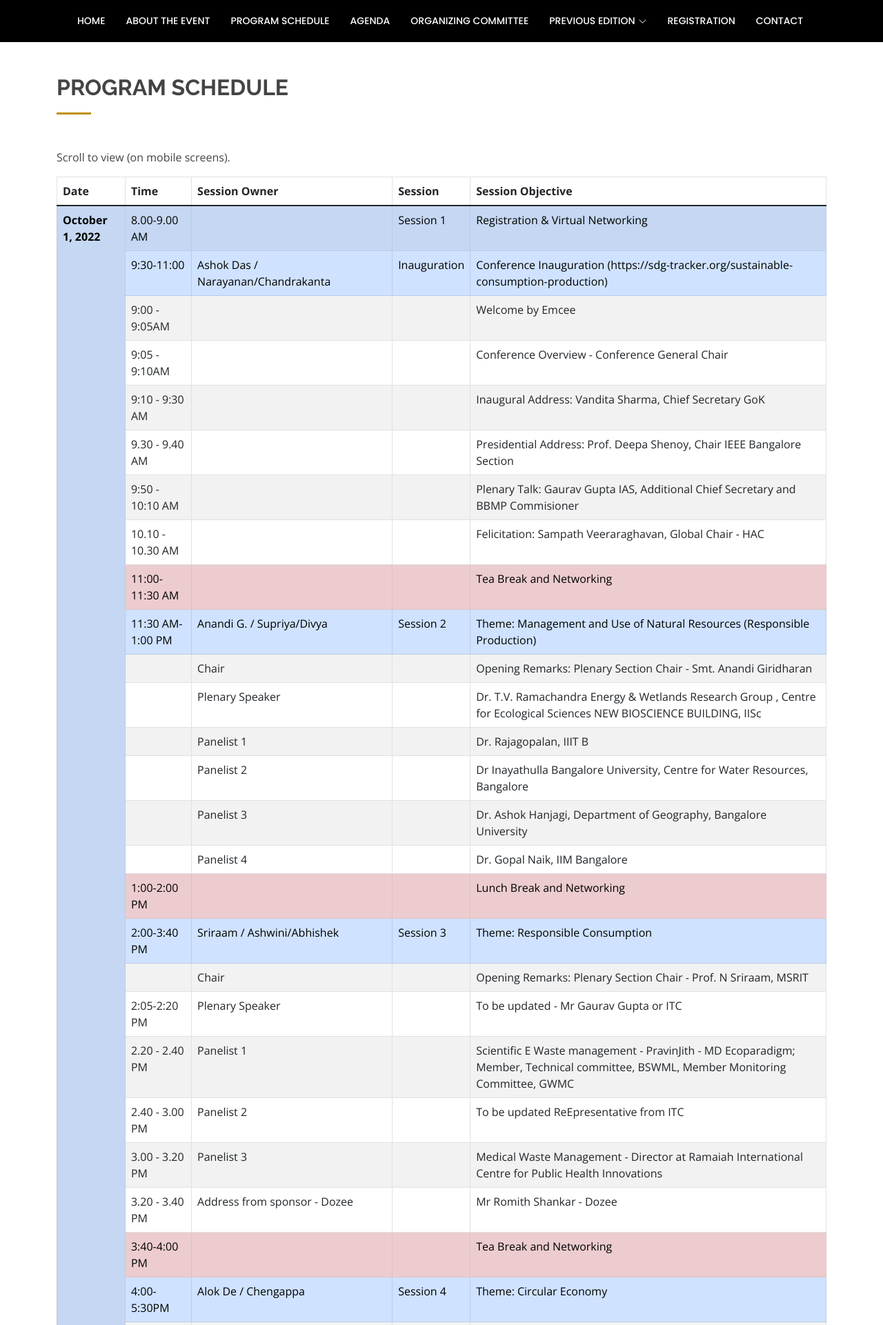
After one commit to KetanKeshav/BHTC-2022, a PHP site: page /schedule.php in a window 1280 px wide. The commit adds this page. Shown: the top 1921 px of the page at 69% size. Run offline with PHP 8.4, Linux system fonts and the light colour scheme.

Commit message:
schedule

```diff
--- a/navbar.php
+++ b/navbar.php
@@ -6,7 +6,7 @@
           <ul>
             <li><a class="nav-link scrollto <?php if($page == "home") echo 'active'; ?>" href="index.php">Home</a></li>
             <li><a class="nav-link scrollto" href="#overview">About The Event</a></li>
-            <li><a class="nav-link scrollto" href="./assets/downloads/PS-BHTC2022.xlsx" download="BHTC 2022">Program Schedule</a></li>
+            <li><a class="nav-link scrollto <?php if($page == "oc") echo 'active'; ?>"  href="schedule.php">Program Schedule</a></li>
             <li><a class="nav-link scrollto" href="#">Agenda</a></li>
             <li><a class="nav-link scrollto <?php if($page == "oc") echo 'active'; ?>" href="oc.php">Organizing Committee</a></li>
             <li class="dropdown"><a href="#"><span>Previous Edition</span> <i class="bi bi-chevron-down"></i></a>
--- /dev/null
+++ b/schedule.php
@@ -0,0 +1,370 @@
+<!DOCTYPE html>
+<html lang="en">
+<?php $page = "ps"; ?>
+
+<head>
+    <meta charset="utf-8">
+    <meta content="width=device-width, initial-scale=1.0" name="viewport">
+
+    <title>Organizing Committee | BHTC 2022</title>
+    <meta content="" name="description">
+    <meta content="" name="keywords">
+
+    <?php include 'header.php' ?>
+</head>
+
+<body>
+
+    <?php include 'navbar.php' ?>
+
+
+    <main id="main">
+
+        <!-- ======= OC Section ======= -->
+        <section id="oc" class="publication">
+            <div class="container">
+
+                <div class="section-title mt-5" data-aos="fade-left">
+                    <h2>Program Schedule</h2>
+                </div>
+
+                <div class="table-responsive">
+                    <p>Scroll to view (on mobile screens).</p>
+                    <table class="table table-bordered table-striped mt-2">
+                        <thead>
+                            <tr>
+                                <th scope="col">Date</th>
+                                <th scope="col">Time</th>
+                                <th scope="col">Session Owner</th>
+                                <th scope="col">Session</th>
+                                <th scope="col">Session Objective</th>
+                            </tr>
+                        </thead>
+                        <tbody>
+                            <tr class="table-primary">
+                                <th scope="row" rowspan="33" style="vertical-align: center;">October 1, 2022</th>
+                                <td>8.00-9.00 AM	</td>
+                                <td></td>
+                                <td>Session 1</td>
+                                <td>Registration & Virtual Networking</td>
+                            </tr>
+                            <tr class="table-primary">
+                                <td>9:30-11:00</td>
+                                <td>Ashok Das / Narayanan/Chandrakanta</td>
+                                <td>Inauguration</td>
+                                <td>Conference Inauguration  (https://sdg-tracker.org/sustainable-consumption-production)</td>
+                            </tr>
+                            <tr>
+                                <td>9:00 - 9:05AM</td>
+                                <td></td>
+                                <td></td>
+                                <td>Welcome by Emcee</td>
+                            </tr>
+                            <tr>
+                                <td>9:05 - 9:10AM</td>
+                                <td></td>
+                                <td></td>
+                                <td>Conference Overview - Conference General Chair		</td>
+                            </tr>
+                            <tr>
+                                <td>9:10 - 9:30 AM</td>
+                                <td></td>
+                                <td></td>
+                                <td>Inaugural Address: Vandita Sharma, Chief Secretary GoK</td>
+                            </tr>
+                            <tr>
+                                <td>9.30 - 9.40 AM</td>
+                                <td></td>
+                                <td></td>
+                                <td>Presidential Address: Prof. Deepa Shenoy, Chair IEEE Bangalore Section	</td>
+                            </tr>
+                            <tr>
+                                <td>9:50 - 10:10 AM</td>
+                                <td></td>
+                                <td></td>
+                                <td>Plenary Talk: Gaurav Gupta IAS, Additional Chief Secretary and BBMP Commisioner</td>
+                            </tr>
+                            <tr>
+                                <td>10.10 - 10.30 AM</td>
+                                <td></td>
+                                <td></td>
+                                <td>Felicitation: Sampath Veeraraghavan, Global Chair - HAC</td>
+                            </tr>
+                            <tr class="table-danger">
+                                <td>11:00-11:30 AM</td>
+                                <td></td>
+                                <td></td>
+                                <td>Tea Break and Networking</td>
+                            </tr>
+                            <tr class="table-primary">
+                                <td>11:30 AM-1:00 PM</td>
+                                <td>Anandi G. / Supriya/Divya</td>
+                                <td>Session 2</td>
+                                <td>Theme: Management and Use of Natural Resources (Responsible Production)</td>
+                            </tr>
+                            <tr>
+                                <td></td>
+                                <td>Chair</td>
+                                <td></td>
+                                <td>Opening Remarks: Plenary Section Chair - Smt. Anandi Giridharan	</td>
+                            </tr>
+                            <tr>
+                                <td></td>
+                                <td>Plenary Speaker</td>
+                                <td></td>
+                                <td>Dr. T.V. Ramachandra Energy & Wetlands Research Group ,  Centre for Ecological Sciences NEW BIOSCIENCE BUILDING, IISc</td>
+                            </tr>
+                            <tr>
+                                <td></td>
+                                <td>Panelist 1</td>
+                                <td></td>
+                                <td>Dr. Rajagopalan, IIIT B</td>
+                            </tr>
+                            <tr>
+                                <td></td>
+                                <td>Panelist 2</td>
+                                <td></td>
+                                <td>Dr Inayathulla Bangalore University, Centre for Water Resources, Bangalore </td>
+                            </tr>
+                            <tr>
+                                <td></td>
+                                <td>Panelist 3</td>
+                                <td></td>
+                                <td>Dr. Ashok Hanjagi, Department of Geography, Bangalore University</td>
+                            </tr>
+                            <tr>
+                                <td></td>
+                                <td>Panelist 4</td>
+                                <td></td>
+                                <td>Dr. Gopal Naik, IIM Bangalore</td>
+                            </tr>
+
+                            <tr class="table-danger">
+                                <td>1:00-2:00 PM</td>
+                                <td></td>
+                                <td></td>
+                                <td>Lunch Break and Networking</td>
+                            </tr>
+                            <tr class="table-primary">
+                                <td>2:00-3:40 PM	</td>
+                                <td>Sriraam / Ashwini/Abhishek	</td>
+                                <td>Session 3	</td>
+                                <td>Theme: Responsible Consumption	</td>
+                            </tr>
+                            <tr>
+                                <td></td>
+                                <td>Chair</td>
+                                <td></td>
+                                <td>Opening Remarks: Plenary Section Chair - Prof. N Sriraam, MSRIT		</td>
+                            </tr>
+                            <tr>
+                                <td>2:05-2:20 PM</td>
+                                <td>Plenary Speaker</td>
+                                <td></td>
+                                <td>To be updated - Mr Gaurav Gupta or ITC	</td>
+                            </tr>
+                            <tr>
+                                <td>2.20 - 2.40 PM</td>
+                                <td>Panelist 1		</td>
+                                <td></td>
+                                <td>Scientific E Waste  management  - PravinJith - MD Ecoparadigm; Member, Technical committee, BSWML, Member Monitoring Committee, GWMC</td>
+                            </tr>
+                            <tr>
+                                <td>2.40 - 3.00 PM</td>
+                                <td>Panelist 2</td>
+                                <td></td>
+                                <td>To be updated   ReEpresentative from ITC</td>
+                            </tr>
+                            <tr>
+                                <td>3.00 - 3.20 PM	</td>
+                                <td>Panelist 3</td>
+                                <td></td>
+                                <td>Medical Waste Management -  Director at Ramaiah International Centre for Public Health Innovations</td>
+                            </tr>
+                            <tr>
+                                <td>3.20 - 3.40 PM	</td>
+                                <td>Address from sponsor - Dozee</td>
+                                <td></td>
+                                <td>Mr Romith Shankar - Dozee	</td>
+                            </tr>
+                            <tr class="table-danger">
+                                <td>3:40-4:00 PM</td>
+                                <td></td>
+                                <td></td>
+                                <td>Tea Break and Networking</td>
+                            </tr>
+                            <tr class="table-primary">
+                                <td>4:00-5:30PM	</td>
+                                <td>Alok De / Chengappa	</td>
+                                <td>Session 4	</td>
+                                <td>Theme: Circular Economy </td>
+                            </tr>
+                            <tr>
+                                <td></td>
+                                <td>Chair</td>
+                                <td></td>
+                                <td>Opening Remarks Plenary Session Chair - Dr. Alok De</td>
+                            </tr>
+                            <tr>
+                                <td></td>
+                                <td>Plenary Speaker</td>
+                                <td></td>
+                                <td></td>
+                            </tr>
+                            <tr>
+                                <td></td>
+                                <td>Paneiist 1		</td>
+                                <td></td>
+                                <td>    Taran Chabbra, Neemans				</td>
+                            </tr>
+                            <tr>
+                                <td></td>
+                                <td>	Panelist 2		</td>
+                                <td></td>
+                                <td>    Santosh Kumar, Founder Li-Circle				</td>
+                            </tr>
+                            <tr>
+                                <td></td>
+                                <td>	Panelist 3		</td>
+                                <td></td>
+                                <td>    Smt. P. Bineesha, Director, International Institute of Waste Management (IIWM)				</td>
+                            </tr>
+                            <tr>
+                                <td></td>
+                                <td>	Panelist 4		</td>
+                                <td></td>
+                                <td>    Iram Maimuna, Founder E-Waste Social				</td>
+                            </tr>
+                            <tr>
+                                <td></td>
+                                <td>	Moderator		</td>
+                                <td></td>
+                                <td>    Dr. Aloknath De	</td>
+                            </tr>
+                            <tr class="table-primary">
+                                <th scope="row" rowspan="18" style="vertical-align: center;">October 2, 2022</th>
+                                <td>10:00-11:30 AM</td>
+                                <td>Jayakrishnan D/ Student Leader/Navin</td>
+                                <td>Session 5</td>
+                                <td>Theme: Gandhian Thoughts on Sustainability and Self Reliance</td>
+                            </tr>
+                            <tr>
+                                <td></td>
+                                <td>Chair		</td>
+                                <td></td>
+                                <td>Opening Remarks by Plenary Chair - Jayakrishnan Divakaran				</td>
+                            </tr>
+                            <tr>
+                                <td></td>
+                                <td>Plenary Speaker		</td>
+                                <td></td>
+                                <td>Relevance of Gandhian thoughts in the 21st century: Dr. Madhura Swaminathan, Chairman MSSRF and head Economic Analysis Wing, Indian Statistical Institute, Bengaluru				</td>
+                            </tr>
+                            <tr>
+                                <td></td>
+                                <td>Paneiist 1</td>
+                                <td></td>
+                                <td>NATURE inspired, low energy demand  dwellings:  Stanly George, MD of Good Earth and Centre for Environment and Sustainability, Gandhi School of Natural Farming				</td>
+                            </tr>
+                            <tr>
+                                <td></td>
+                                <td>Panelist 2		</td>
+                                <td></td>
+                                <td>Before we run out of water  - Shri. Vishwanath Srikantaih: Zen Rainman, National Water Expert - Confirmed				</td>
+                            </tr>
+                            <tr>
+                                <td></td>
+                                <td>Panelist 3		</td>
+                                <td></td>
+                                <td>Pollution, Climate Change and Clean Energy transition - Dr. Jay Asundi, Executive Director - Centre for Science, Technolgy, Engineering and Policy				</td>
+                            </tr>
+                            <tr>
+                                <td></td>
+                                <td>Panelist 4		</td>
+                                <td></td>
+                                <td>Making our Villages Smart but Sustainable - Dr. Ashok Das, Founder SunMoksha 				</td>
+                            </tr>
+                            <tr class="table-danger">
+                                <td>11:30-12:00</td>
+                                <td></td>
+                                <td></td>
+                                <td>Tea Break and Networking</td>
+                            </tr>
+                            <tr class="table-primary">
+                                <td>12:00-1:30PM	</td>
+                                <td>Bindu Thomas / Ashwini / Ravi / Raghavendra/ Parameshachari	</td>
+                                <td>Session 5	</td>
+                                <td>Theme: Project Presentations & Posters		</td>
+                            </tr>
+                            <tr class="table-primary">
+                                <td></td>
+                                <td colspan="3">IEEE SIGHT/HAC Project application/Grant best practices  (45 miniutes interactive session)		</td>
+                            </tr>
+                            <tr class="table-danger">
+                                <td>1:30-2:30 PM</td>
+                                <td></td>
+                                <td></td>
+                                <td>Lunch Break</td>
+                            </tr>
+                            <tr class="table-primary">
+                                <td>2:30-4:00 PM</td>
+                                <td>Soma Pandey / Mohit</td>
+                                <td>Session 6</td>
+                                <td>Valedictory And Awards Session</td>
+                            </tr>
+                            <tr>
+                                <td></td>
+                                <td>Chief Guest</td>
+                                <td></td>
+                                <td></td>
+                            </tr>
+                            <tr>
+                                <td></td>
+                                <td>Guest of Honour</td>
+                                <td></td>
+                                <td></td>
+                            </tr>
+                            <tr>
+                                <td></td>
+                                <td>Conference Report</td>
+                                <td></td>
+                                <td></td>
+                            </tr>
+                            <tr>
+                                <td></td>
+                                <td>Award Distribution</td>
+                                <td></td>
+                                <td></td>
+                            </tr>
+                            <tr>
+                                <td></td>
+                                <td>VOT</td>
+                                <td></td>
+                                <td></td>
+                            </tr>
+                            <tr class="table-danger">
+                                <td>4:00-5:00 PM</td>
+                                <td></td>
+                                <td></td>
+                                <td>High Tea</td>
+                            </tr>
+                        </tbody>
+                    </table>
+                </div>
+
+
+
+            </div>
+        </section>
+        <!-- End OC Section -->
+
+
+
+    </main>
+    <!-- End #main -->
+
+    <?php include 'footer.php' ?>
+
+</body>
+
+</html>
```
Also changed, not shown: index.php (+3 -22 lines).
